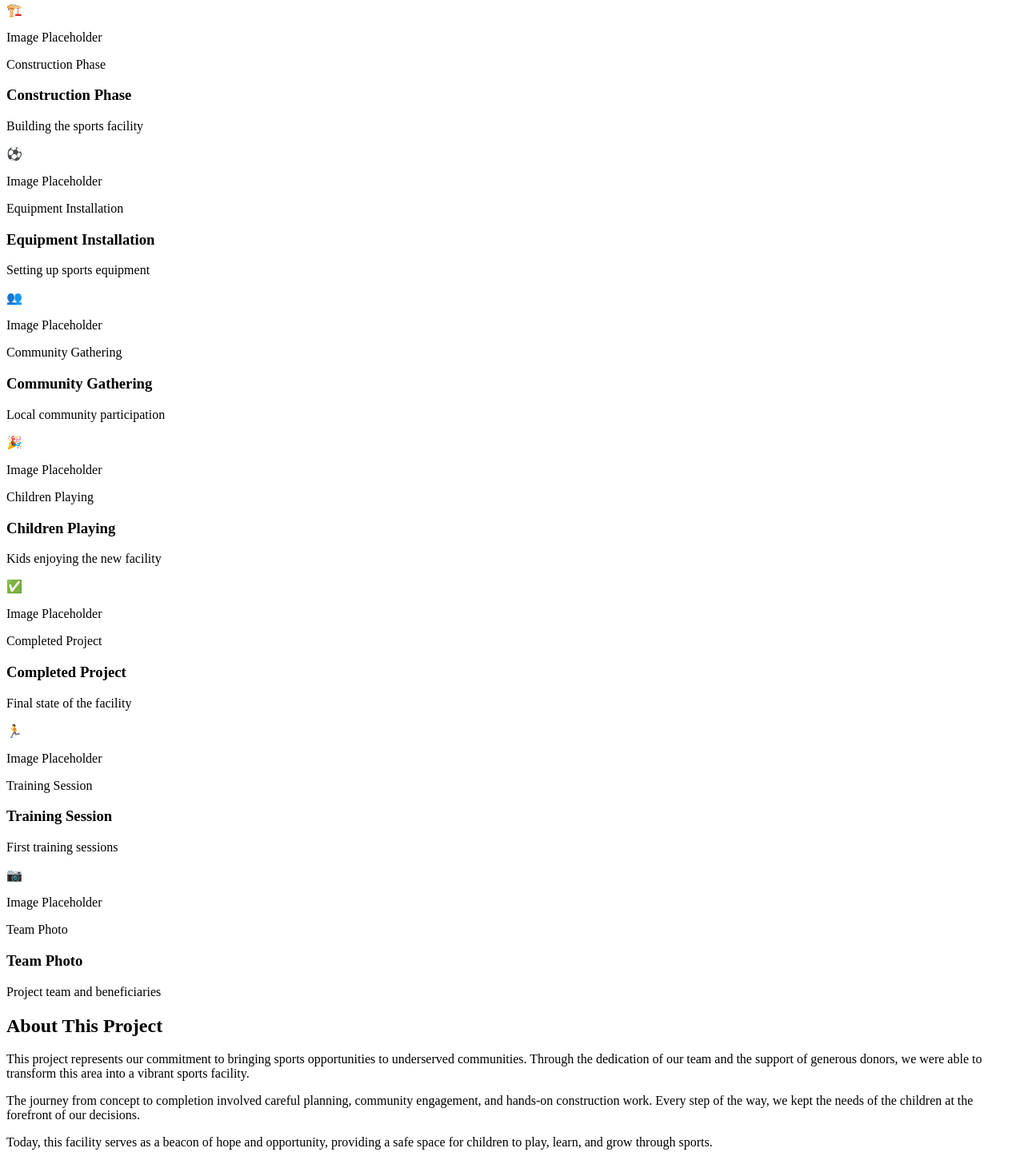
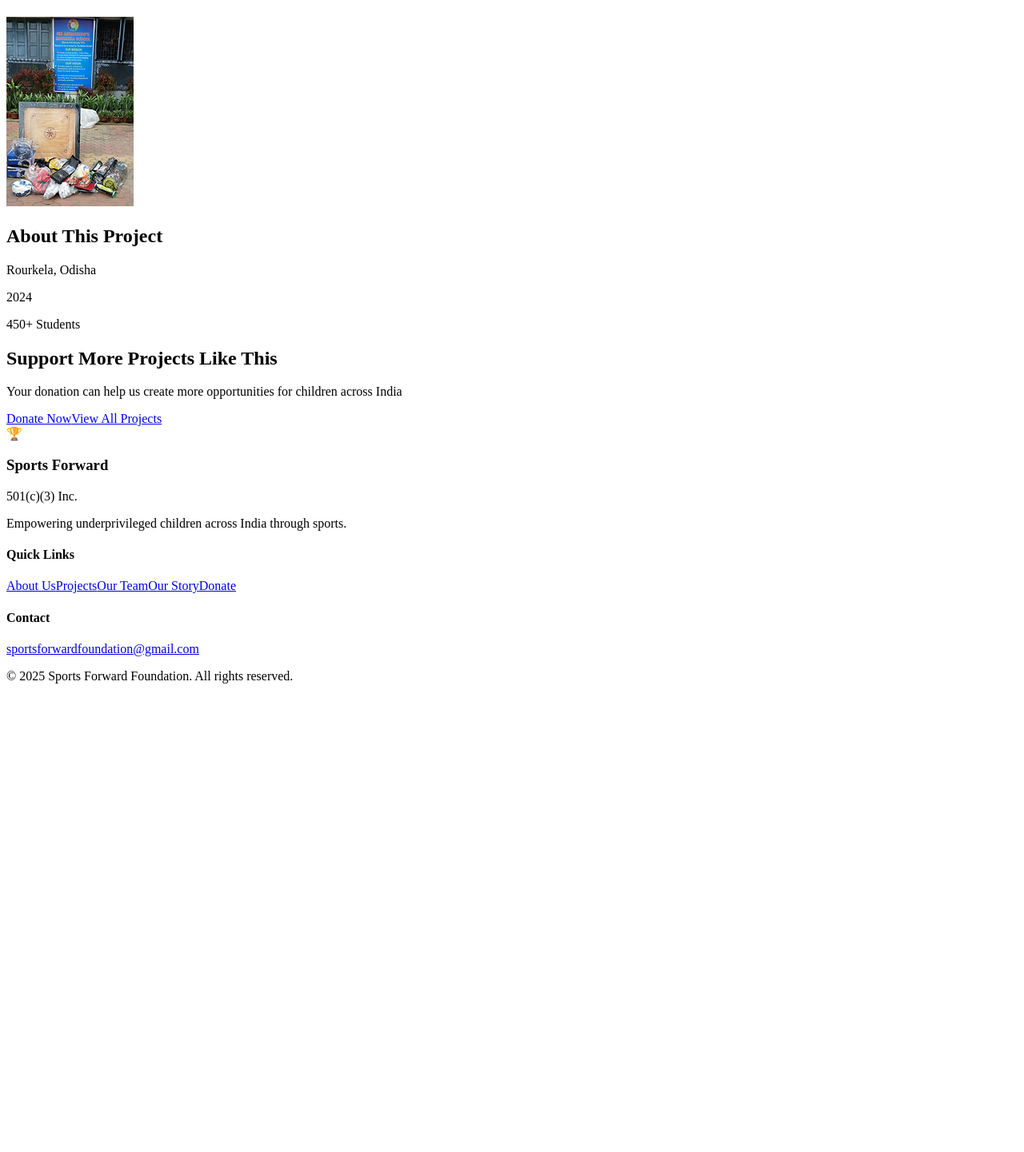
Before and after one commit to sportsforward007-dotorg/sports-forward-web, a React (Vite) app: page /#/odisha in a window 1280 px wide. Before the commit this address led to /#/field. Shown: the part 769-2210 px from the top of the page at 80% size. After the commit the page ends 1640 px from the top, so only its background shows below. Built offline with nearby package versions, Linux system fonts and the light colour scheme; the HTML template or start-up script is replaced by a standard one.

Commit message:
Initial commit

```diff
--- a/src/pages/ProjectGallery.jsx
+++ b/src/pages/ProjectGallery.jsx
@@ -4,21 +4,12 @@ import { Link } from 'react-router-dom';
 import Navigation from '../components/Navigation';
 import Footer from '../components/Footer';
 
-const ProjectGalleryPage = () => {
+const ProjectGalleryPage = ({ projectData }) => {
   const [selectedImage, setSelectedImage] = useState(null);
   const [currentIndex, setCurrentIndex] = useState(0);
 
   // This would be populated with actual project images
-  const galleryImages = [
-    { id: 1, title: 'Project Site - Before', description: 'Initial state of the area', placeholder: '📸' },
-    { id: 2, title: 'Construction Phase', description: 'Building the sports facility', placeholder: '🏗️' },
-    { id: 3, title: 'Equipment Installation', description: 'Setting up sports equipment', placeholder: '⚽' },
-    { id: 4, title: 'Community Gathering', description: 'Local community participation', placeholder: '👥' },
-    { id: 5, title: 'Children Playing', description: 'Kids enjoying the new facility', placeholder: '🎉' },
-    { id: 6, title: 'Completed Project', description: 'Final state of the facility', placeholder: '✅' },
-    { id: 7, title: 'Training Session', description: 'First training sessions', placeholder: '🏃' },
-    { id: 8, title: 'Team Photo', description: 'Project team and beneficiaries', placeholder: '📷' }
-  ];
+  const galleryImages = projectData?.images || [];
 
   const openLightbox = (index) => {
     setCurrentIndex(index);
@@ -105,12 +96,12 @@ const ProjectGalleryPage = () => {
               >
                 {/* Image Placeholder */}
                 <div className="aspect-square bg-gradient-to-br from-slate-800 to-slate-900 flex items-center justify-center">
-                  <div className="text-center p-6">
-                    <div className="text-7xl mb-3 group-hover:scale-110 transition-transform">
-                      {image.placeholder}
-                    </div>
-                    <p className="text-gray-400 text-sm font-medium">Image Placeholder</p>
-                    <p className="text-gray-500 text-xs mt-1">{image.title}</p>
+                  <div className="aspect-square overflow-hidden">
+                    <img
+                      src={image.url}
+                      alt={image.caption || `Gallery image ${idx + 1}`}
+                      className="w-full h-full object-cover group-hover:scale-110 transition-transform duration-300"
+                    />
                   </div>
                 </div>
 
@@ -156,17 +147,17 @@ const ProjectGalleryPage = () => {
           {/* Image Container */}
           <div className="max-w-6xl max-h-[90vh] w-full">
             {/* Large Image Placeholder */}
-            <div className="bg-gradient-to-br from-slate-800 to-slate-900 rounded-2xl p-12 flex items-center justify-center aspect-video">
-              <div className="text-center">
-                <div className="text-9xl mb-4">{selectedImage.placeholder}</div>
-                <p className="text-gray-400 text-lg font-medium">Full Size Image Placeholder</p>
-              </div>
+            <div className="bg-gradient-to-br from-slate-800 to-slate-900 rounded-2xl overflow-hidden">
+              <img
+                src={selectedImage.url}
+                alt={selectedImage.caption || 'Gallery image'}
+                className="w-full h-auto max-h-[70vh] object-contain"
+              />
             </div>
 
             {/* Image Info */}
             <div className="mt-6 text-center">
-              <h2 className="text-2xl font-bold text-white mb-2">{selectedImage.title}</h2>
-              <p className="text-gray-400">{selectedImage.description}</p>
+              <h2 className="text-2xl font-bold text-white mb-2">{selectedImage.caption}</h2>
               <p className="text-gray-500 text-sm mt-2">
                 Image {currentIndex + 1} of {galleryImages.length}
               </p>
@@ -195,15 +186,9 @@ const ProjectGalleryPage = () => {
               About This Project
             </h2>
             <div className="space-y-4 text-gray-300 leading-relaxed">
-              <p>
-                This project represents our commitment to bringing sports opportunities to underserved communities. Through the dedication of our team and the support of generous donors, we were able to transform this area into a vibrant sports facility.
-              </p>
-              <p>
-                The journey from concept to completion involved careful planning, community engagement, and hands-on construction work. Every step of the way, we kept the needs of the children at the forefront of our decisions.
-              </p>
-              <p>
-                Today, this facility serves as a beacon of hope and opportunity, providing a safe space for children to play, learn, and grow through sports.
-              </p>
+              <p className="text-gray-300">{projectData?.location || 'Project Location'}</p>
+              <p className="text-gray-300">{projectData?.year || 'Project Date'}</p>
+              <p className="text-gray-300">{projectData?.impact || 'Children Benefited'}</p>
             </div>
           </div>
         </div>
```
